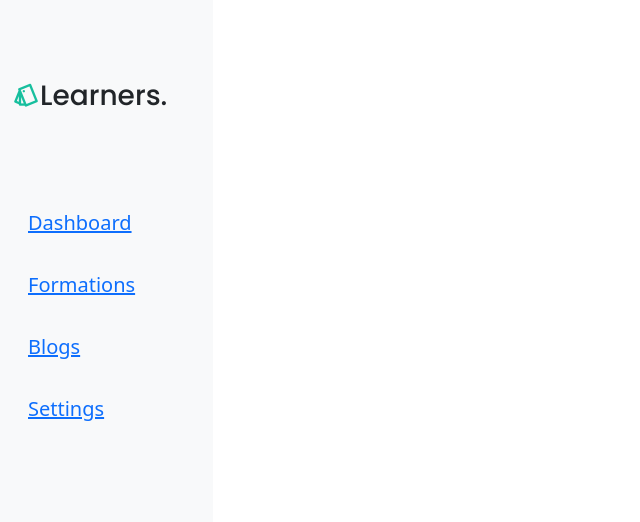
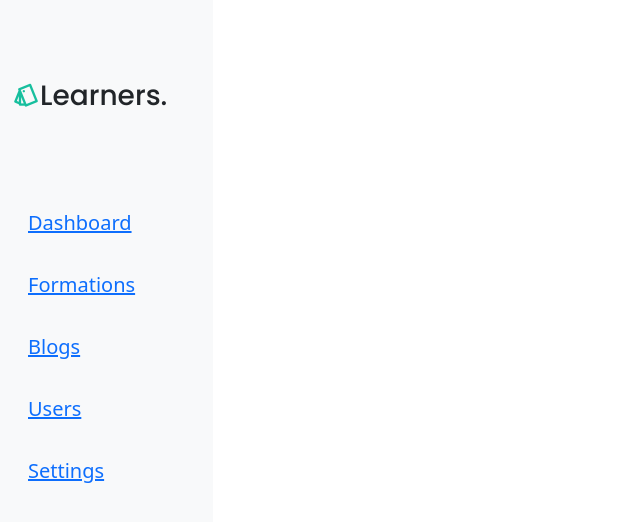
Before and after one commit to PFE-Elearning/pfe-e-learning, a React (Create React App) app: page / in a window 1280 px wide. Shown: the top 522 px of the page, without its empty margins (0-640 px from the left). Built offline with nearby package versions, Linux system fonts and the light colour scheme; a web font is replaced by a local one.

Commit message:
last version of sidebar

```diff
--- a/src/admin/AdminHome.js
+++ b/src/admin/AdminHome.js
@@ -24,6 +24,9 @@ const AdminHome=()=>{
               useLocation().pathname=='/admin/blogs' && <Blogs />
              }
              {
+              useLocation().pathname=='/admin/users' && <Users />
+             }
+             {
               useLocation().pathname=='/admin/settings' && <Settings />
              }
           </Col>
--- /dev/null
+++ b/src/admin/Users.js
@@ -0,0 +1,6 @@
+const Users=()=>{
+    return(
+        <h1>Users</h1>
+    )
+}
+export default Users;
--- a/src/admin/compnents/SideBar.js
+++ b/src/admin/compnents/SideBar.js
@@ -21,6 +21,9 @@ const Sidebar = () => {
                 <Link to="/admin/blogs">Blogs</Link>
                 </Nav.Link>
                 <Nav.Link className="mt-3 fs-5 text-dark" >
+                <Link to="/admin/users">Users</Link>
+                </Nav.Link>
+                <Nav.Link className="mt-3 fs-5 text-dark" >
                 <Link to="/admin/settings">Settings</Link>
                 </Nav.Link>
             </Nav>
--- a/src/pages/Home.js
+++ b/src/pages/Home.js
@@ -12,6 +12,7 @@ const Home=()=>{
             <Route path="/admin/dashboard" element={<AdminHome />}/>
             <Route path="/admin/formations" element={<AdminHome />}/>
             <Route path="/admin/settings" element={<AdminHome />}/>
+            <Route path="/admin/users" element={<AdminHome />}/>
             <Route path="/admin/blogs" element={<AdminHome />}/>
         </Routes>
         </Fragment>
```
